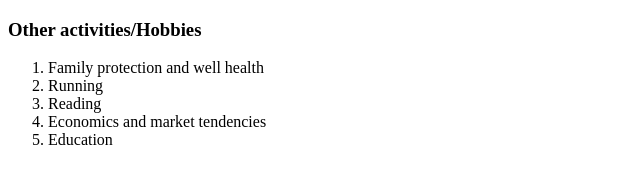
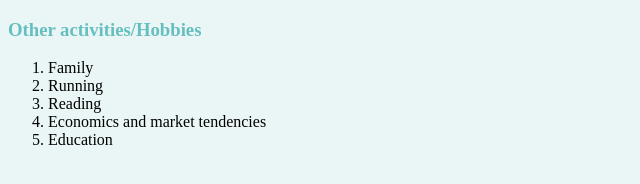
Before and after one commit to davids-lab/cv, a plain HTML site: page hobbies.html in a window 1280 px wide. Shown: the whole page, without its empty margins (0-640 px from the left). Drawn offline with Linux system fonts and the light colour scheme.

Commit message:
Update hobbies.html

```diff
--- a/hobbies.html
+++ b/hobbies.html
@@ -1,5 +1,6 @@
 <!doctype html>
 <html lang="en">
+<link rel="stylesheet" href="style.css">
 <head>
     <meta charset="UTF-8">
     <meta name="viewport"
@@ -10,7 +11,7 @@
 <body>
     <h3>Other activities/Hobbies</h3>
         <ol>
-            <li>Family protection and well health</li>
+            <li>Family</li>
             <li>Running</li>
             <li>Reading</li>
             <li>Economics and market tendencies</li>
```
